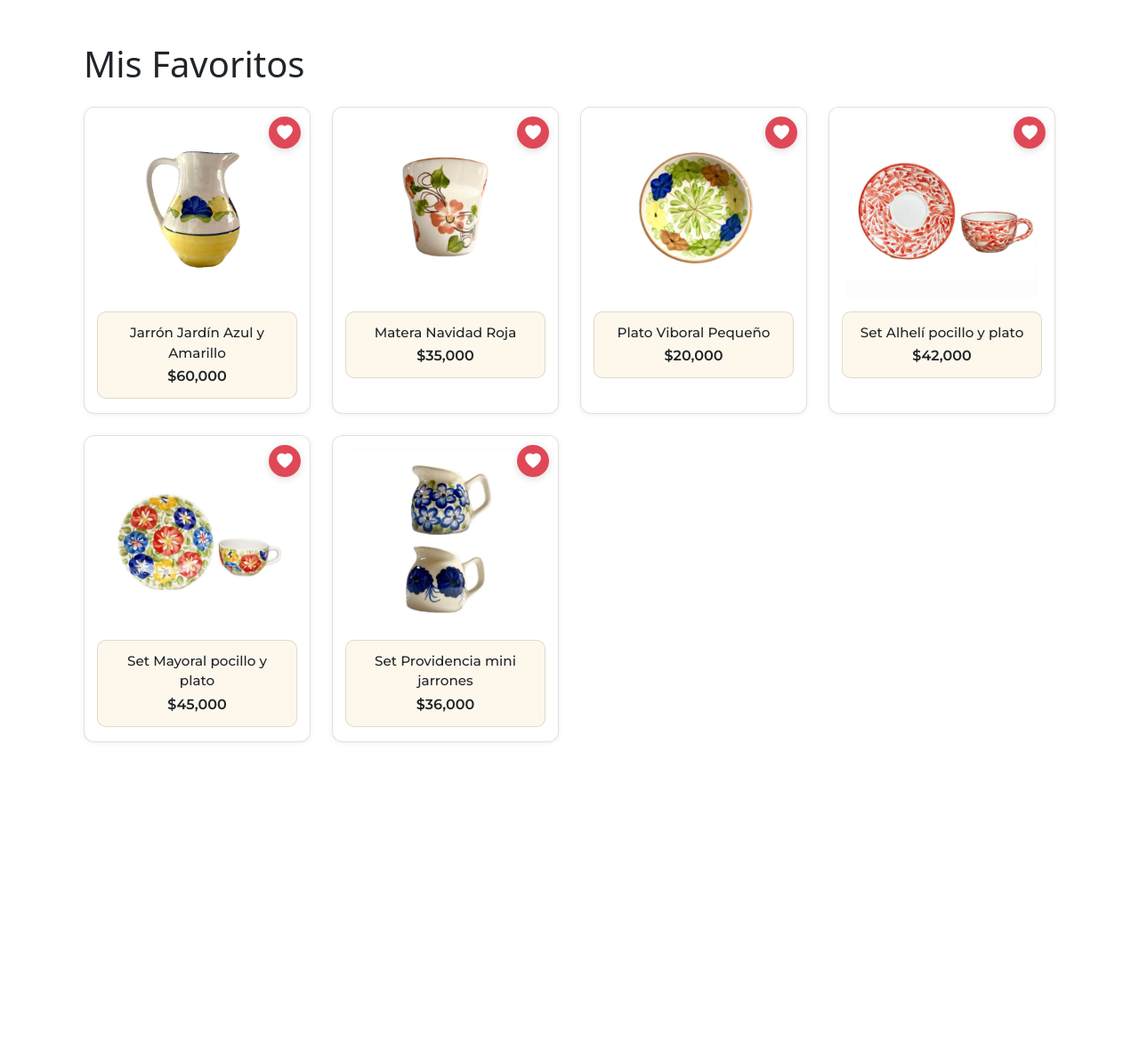
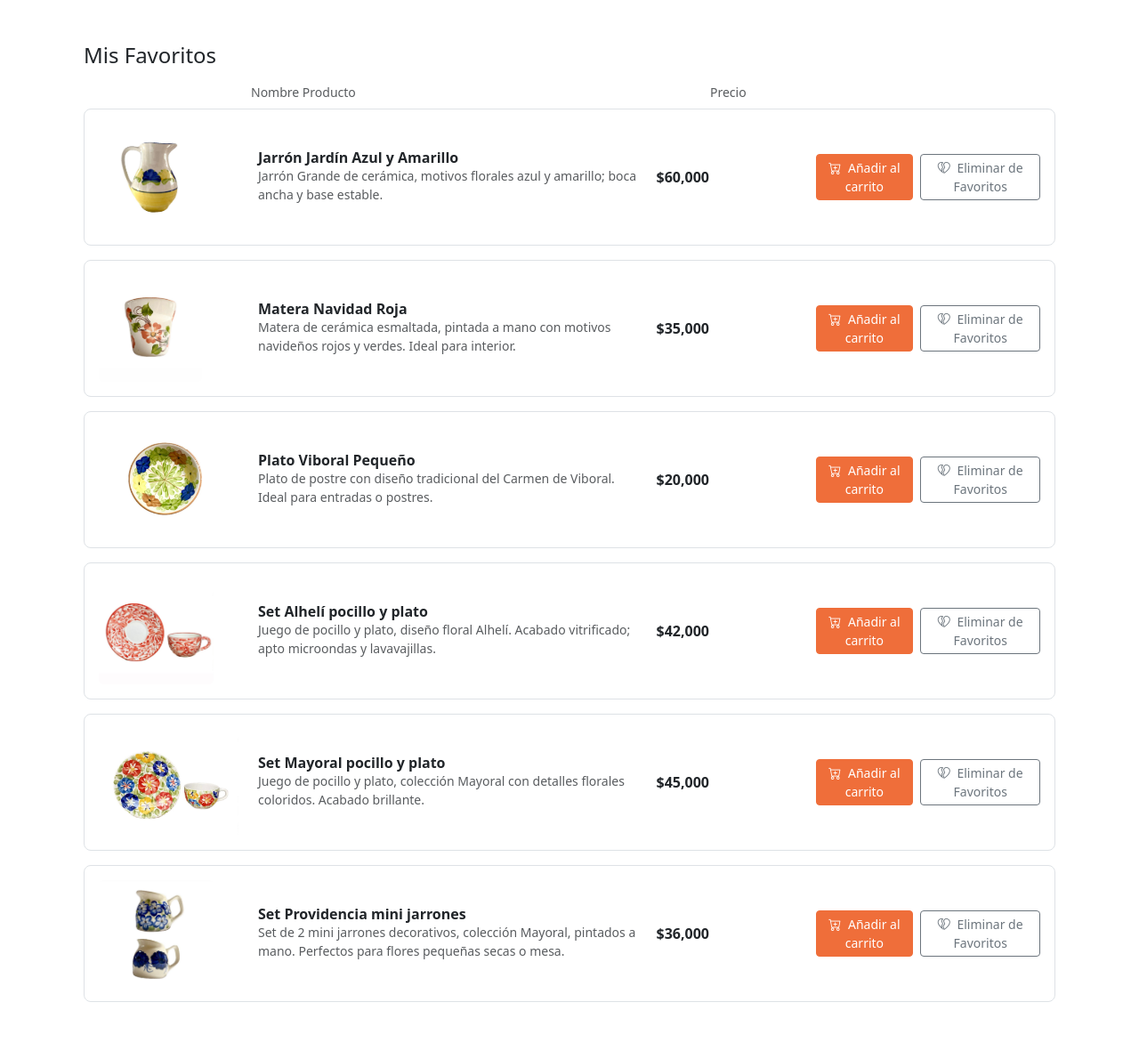
Before and after one commit to Maocampog1/Barrovivo, a Django app: template producto/templates/favoritos.html in a window 1280 px wide. Shown: the part 91-1281 px from the top of the page at 89% size. Before the commit the page ends 925 px from the top, so only its background shows below. Run offline with Django 4.2, Linux system fonts and the light colour scheme; the template is opened without the code that fills it: values that come from a table or form of the project are taken from there, others are empty; data comes from the database, SQL or seed files in the repository; both versions use the stored data as it was after the commit.

Commit message:
style: modificaciones en template de favoritos y corrección de errores

```diff
--- a/producto/models.py
+++ b/producto/models.py
@@ -73,4 +73,4 @@ class Favorito(models.Model):
         verbose_name_plural = "Favoritos"
 
     def __str__(self):
-        return f"{self.usuario} ❤ {self.producto}"
+        return f"{self.usuario}  {self.producto}"
--- a/producto/templates/favoritos.html
+++ b/producto/templates/favoritos.html
@@ -3,60 +3,89 @@
 
 {% block content %}
 <div class="container py-4">
-  <div class="row">
-    <div class="col-12">
-      <h1 class="mb-4">Mis Favoritos</h1>
+
+  <h4 class="mb-3">Mis Favoritos</h4>
 
   {% if productos %}
-        <div class="row row-cols-1 row-cols-sm-2 row-cols-md-3 row-cols-lg-4 g-4">
-          {% for p in productos %}
-            <div class="col">
-              <div class="card card-producto h-100 position-relative">
-                <!-- Botón de favoritos -->
-                <div class="favorito-btn position-absolute" style="top: 10px; right: 10px; z-index: 10;">
-                  <form method="post" action="{% url 'producto:toggle_favorito' p.id %}" class="d-inline">
-                    {% csrf_token %}
-                    <input type="hidden" name="next" value="{{ request.path }}">
-                    <button type="submit" class="btn-favorito favorito-activo" title="Quitar de favoritos">
-                      <i class="bi bi-heart-fill"></i>
-                    </button>
-                  </form>
+    <!-- Encabezado de columnas -->
+    <div class="d-none d-lg-grid" style="grid-template-columns: 180px 1fr 160px 220px; gap: 0.5rem;">
+      <div class="text-muted small ps-3"> </div>
+      <div class="text-muted small">Nombre Producto</div>
+      <div class="text-muted small">Precio</div>
+      <div class="text-muted small"> </div>
     </div>
 
-                <div class="zona-img position-relative text-center">
+    <!-- Lista de filas -->
+    <div class="mt-2">
+      {% for p in productos %}
+      <div class="border rounded-3 px-3 py-3 mb-3">
+        <div class="row align-items-center g-3">
+
+          <!-- Imagen -->
+          <div class="col-12 col-lg-2">
             {% if p.imagen %}
-                    <img src="{{ p.imagen.url }}" class="img-fluid" alt="{{ p.nombre }}"
-                         style="height:200px;object-fit:contain;">
+              <img src="{{ p.imagen.url }}" alt="{{ p.nombre }}" class="img-fluid rounded"
+                   style="max-height:120px; object-fit:contain;">
             {% else %}
-                    <div class="d-flex align-items-center justify-content-center bg-light" style="height:200px;">
+              <div class="bg-light rounded d-flex align-items-center justify-content-center" style="height:120px;">
                 <span class="text-muted small">Sin imagen</span>
               </div>
             {% endif %}
-                  <div class="hover-hint">Dar clic para comprar</div>
           </div>
 
-                <div class="mini-card-info text-center">
-                  <div class="nombre">{{ p.nombre }}</div>
-                  <div class="precio">${{ p.precio|floatformat:0|intcomma }}</div>
+          <!-- Nombre -->
+          <div class="col-12 col-lg-5">
+            <div class="fw-semibold" style="line-height:1.2">{{ p.nombre }}</div>
+            {% if p.descripcion %}
+              <div class="text-muted small">{{ p.descripcion|truncatewords:18 }}</div>
+            {% endif %}
           </div>
 
-                <!-- Hace clickeable toda la card -->
-                <a href="{% url 'producto:detalle' p.pk %}" class="stretched-link" aria-label="{{ p.nombre }}"></a>
+          <!-- Precio -->
+          <div class="col-6 col-lg-2">
+            <div class="fw-semibold">${{ p.precio|floatformat:0|intcomma }}</div>
+          </div>
+
+          <!-- Acciones -->
+          <div class="col-6 col-lg-3">
+            <div class="d-flex flex-column flex-lg-row gap-2 justify-content-lg-end">
+
+              <!-- Añadir al carrito -->
+              <form method="post" action="{% url 'pedido:agregar_al_carrito' p.id %}">
+                {% csrf_token %}
+                <input type="hidden" name="cantidad" value="1">
+                <input type="hidden" name="next" value="{{ request.get_full_path }}">
+                <button type="submit" class="btn btn-bv btn-sm w-100">
+                  <i class="bi bi-cart-plus me-1"></i> Añadir al carrito
+                </button>
+              </form>
+
+              <!-- Eliminar de favoritos (toggle) -->
+              <form method="post" action="{% url 'producto:toggle_favorito' p.id %}">
+                {% csrf_token %}
+                <input type="hidden" name="next" value="{{ request.get_full_path }}">
+                <button type="submit" class="btn btn-outline-secondary btn-sm w-100">
+                  <i class="bi bi-heartbreak me-1"></i> Eliminar de Favoritos
+                </button>
+              </form>
+
+            </div>
+          </div>
+
         </div>
       </div>
       {% endfor %}
     </div>
+
   {% else %}
+    <!-- Estado vacío -->
     <div class="text-center py-5">
-          <i class="bi bi-heart" style="font-size: 4rem; color: #ccc;"></i>
-          <h3 class="mt-3">No tienes favoritos</h3>
+      <i class="bi bi-heart" style="font-size:4rem; color:#ccc;"></i>
+      <h5 class="mt-3">No tienes favoritos</h5>
       <p class="text-muted">Agrega algunos productos a tus favoritos para verlos aquí.</p>
-          <a href="{% url 'producto:inicio' %}" class="btn btn-bv">
-            Ver productos
-          </a>
+      <a href="{% url 'producto:productos' %}" class="btn btn-bv">Ver productos</a>
     </div>
   {% endif %}
-    </div>
-  </div>
+
 </div>
 {% endblock %}
```
Also changed, not shown: db.sqlite3. Lines whose indentation alone changed are shown as unchanged.
